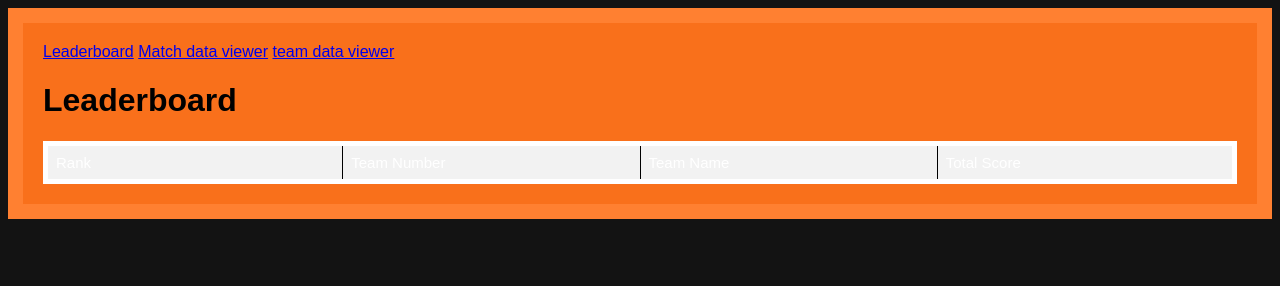
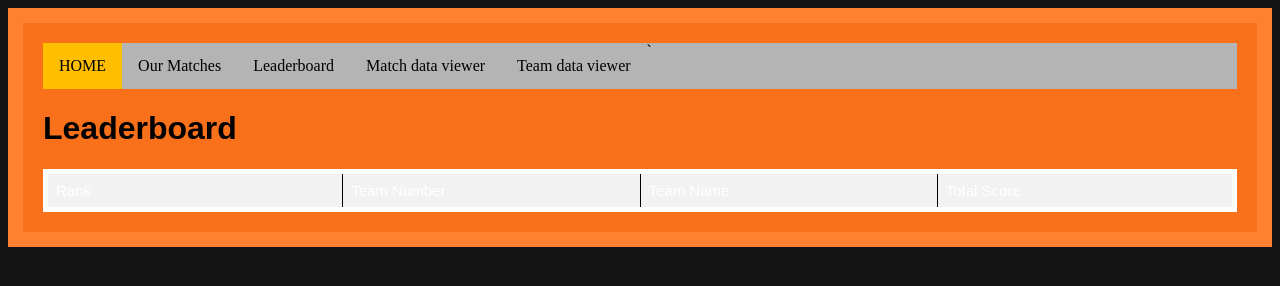
Before and after one commit to Magicflash67/ScoutingSpider, a plain HTML site: page WebFiles/Leaderbored.html in a window 1280 px wide. Drawn offline with nearby package versions, Linux system fonts and the light colour scheme; no server answers.

Commit message:
link fixing

```diff
--- a/WebFiles/Leaderbored.html
+++ b/WebFiles/Leaderbored.html
@@ -25,11 +25,13 @@
 </head>
 <body>
     <div class = "outline">
-    <div class="topnav">
-        <a href="/ScoutingSpider/WebFiles/Leaderbored.html">Leaderboard</a>
-        <a href="/ScoutingSpider/WebFiles/Matches.html">Match data viewer</a>
-        <a href="/ScoutingSpider/WebFiles/Team.html">team data viewer</a>
-    </div>
+        <ul>
+            <li><a href="/WebFiles\index.html"; class = "active">HOME </a></li>
+            <li><a href="/WebFiles\OurMatches.html">Our Matches</a></li>
+            <li><a href="/WebFiles\Leaderbored.html">Leaderboard</a></li>
+            <li><a href="/WebFiles\Matches.html">Match data viewer</a></a></li>
+            <li> <a href="/WebFiles/Team.html">Team data viewer</a></li>`
+        </ul>
     <h1>Leaderboard</h1>
     <table id="leaderboard">
         <thead>
```
Also changed, not shown: WebFiles/Matches.html (+7 -5 lines), WebFiles/OurMatches.html (+5 -5 lines), WebFiles/Team.html (+7 -5 lines).
